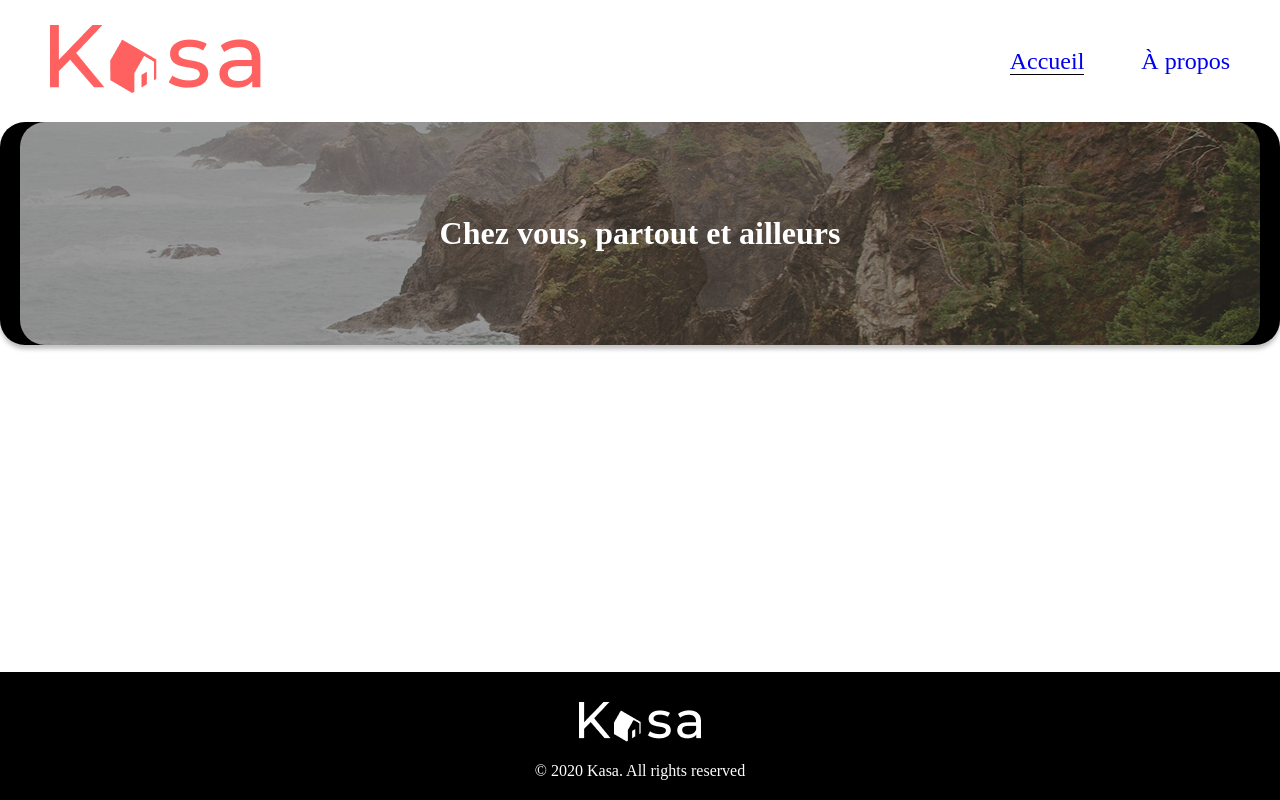
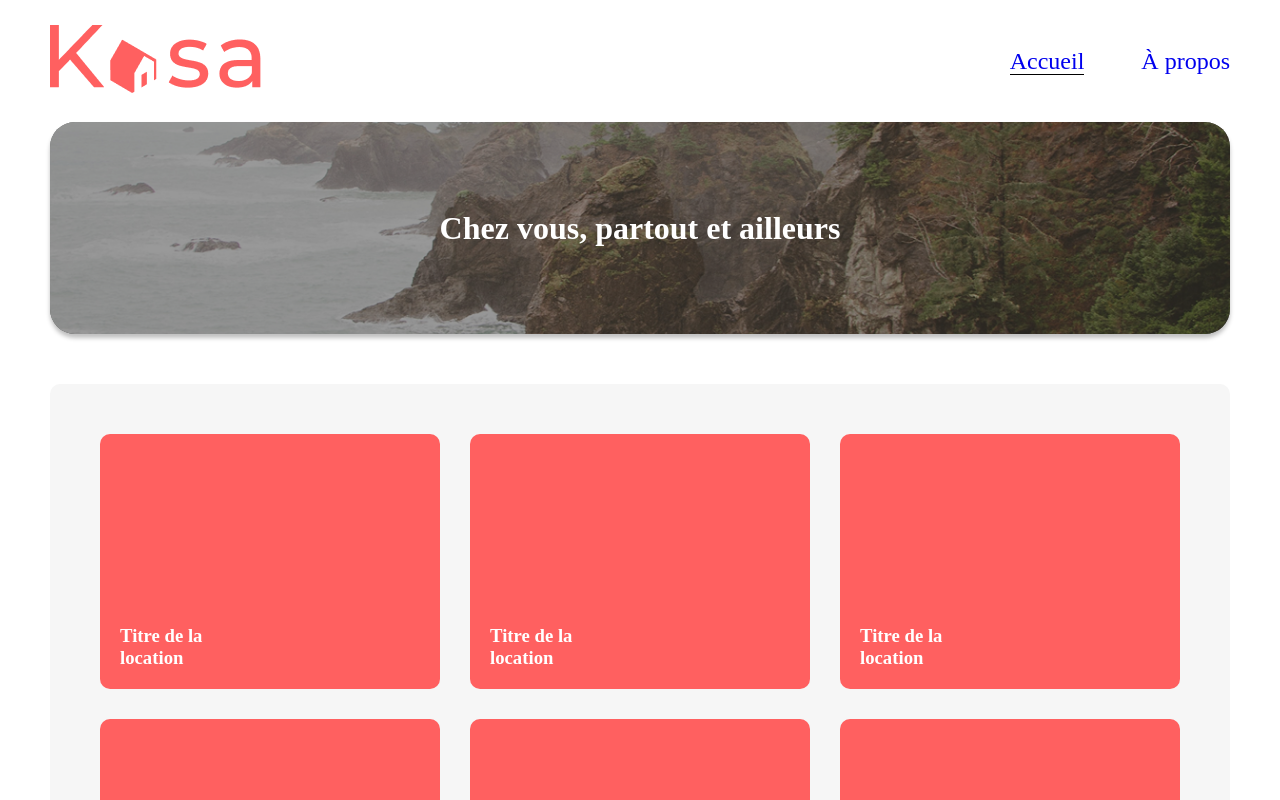
Before and after one commit to onelson17/Kasa, a React (Vite) app: page / in a window 1280 px wide. Shown: the top 800 px of the page. Built offline with nearby package versions, Linux system fonts and the light colour scheme.

Commit message:
intégration de la page Home + Création du composant Card

```diff
--- a/src/components/Banner.jsx
+++ b/src/components/Banner.jsx
@@ -1,7 +1,4 @@
 import '../css/Banner.css'
-
-
-
 
 function Banner({ image, texte }) {
     return (
--- /dev/null
+++ b/src/components/Card.jsx
@@ -0,0 +1,16 @@
+import '../css/Card.css'
+
+
+
+function Card() {
+    return (
+
+
+        <article className='card'>
+            <h3 className='card--title'>Titre de la <br/> location</h3>
+        </article>
+
+    )
+}
+
+export default Card
--- a/src/css/Banner.css
+++ b/src/css/Banner.css
@@ -12,6 +12,7 @@ background-color: rgba(0, 0, 0);
     position: relative;
     object-fit: cover;
     opacity: .6;
+    width: 100%;
 }
 .bannerTitle {
     position: absolute;
--- /dev/null
+++ b/src/css/Card.css
@@ -0,0 +1,15 @@
+.card {
+    background-color: #FF6060;
+    border-radius: 10px;
+    max-height: 340px;
+    min-height: 255px;
+    display: flex;
+    flex-direction: column;
+    justify-content: flex-end;
+
+}
+
+.card--title {
+    margin: 20px;
+    color: white;
+}
--- a/src/css/Footer.css
+++ b/src/css/Footer.css
@@ -5,7 +5,7 @@
     align-items: center;
     flex-direction: column;
     padding: 30px 0 20px 0;
-    position: absolute;
+    position: relative;
     width: 100%;
     bottom: 0;
     gap: 20px;
--- a/src/css/Index.css
+++ b/src/css/Index.css
@@ -3,3 +3,18 @@
     padding: 0;
     box-sizing: border-box;
 }
+main {
+    margin: 0 50px;
+}
+.card-contain {
+    display:grid;
+    grid-template-columns: repeat(3, 1fr);
+    grid-template-rows: repeat(2, auto);
+    gap:30px;
+    justify-content: center;
+    flex-wrap: wrap;
+    background-color: #F6F6F6;
+    padding: 50px;
+    border-radius: 10px;
+    margin: 50px 0;
+}
--- a/src/pages/home.jsx
+++ b/src/pages/home.jsx
@@ -1,14 +1,24 @@
 import Banner from "../components/Banner"
 import Bannerback from '../assets/bannerback.png'
-
+import Card from '../components/Card.jsx'
 
 
 function Home() {
     return (
+        <>
         <div>
             <Banner image={Bannerback} texte="Chez vous, partout et ailleurs" />
+        </div>
+        <div className="card-contain">
+            <Card />
+            <Card />
+            <Card />
+            <Card />
+            <Card />
+            <Card />
+        </div>
+        </>
 
-        </div>
     )
 }
 
```
